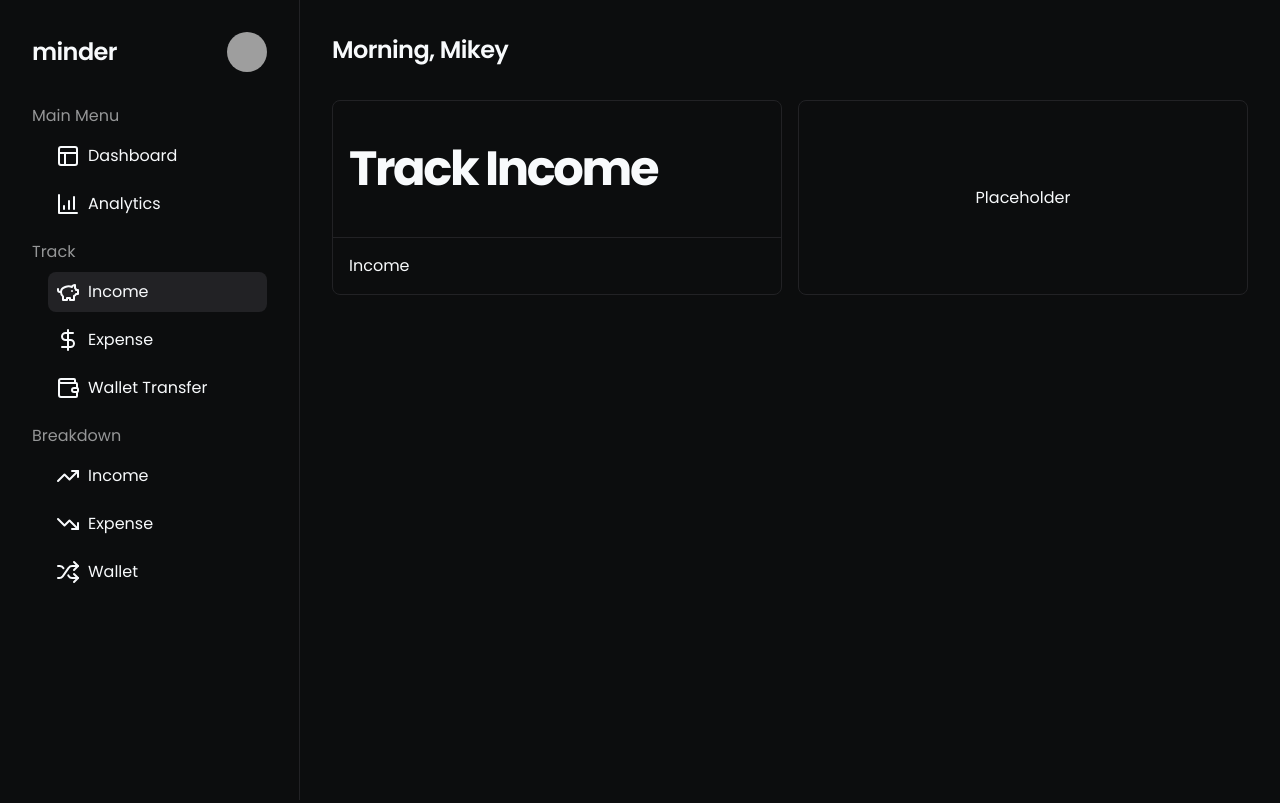
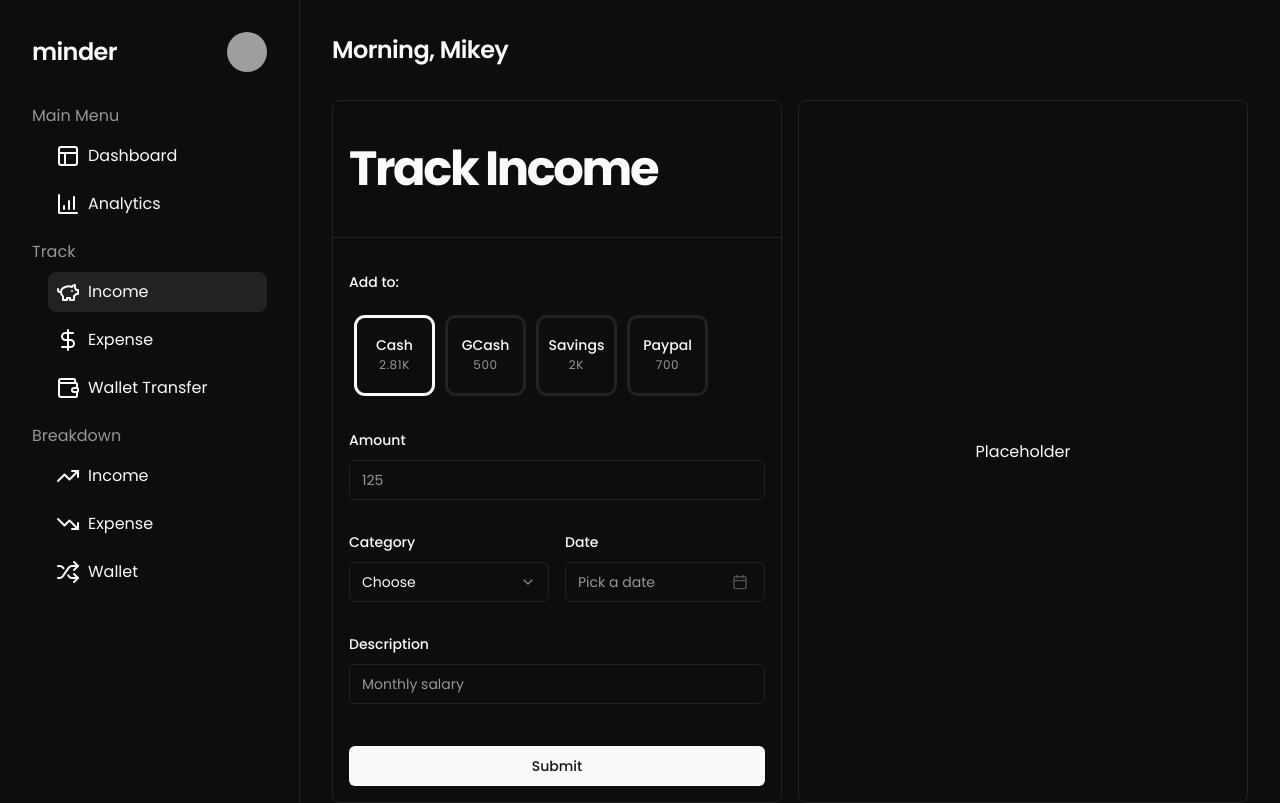
Before and after one commit to michaelcanonizado/minder, a Next.js app: page /income/track in a window 1280 px wide. Built offline with nearby package versions, Linux system fonts and the light colour scheme; grey boxes are pictures that could not be loaded.

Commit message:
feat: copy code from <Form.Transaction.Income/> and replace needed values

```diff
--- a/src/components/sections/form/transaction/Income.tsx
+++ b/src/components/sections/form/transaction/Income.tsx
@@ -1,4 +1,30 @@
+'use client';
+
 import React from 'react';
+import { z } from 'zod';
+import { zodResolver } from '@hookform/resolvers/zod';
+import { useForm } from 'react-hook-form';
+
+import { cn } from '@/lib/utils';
+
+import {
+  Form,
+  FormField,
+  FormItem,
+  FormControl,
+  FormLabel,
+  FormMessage
+} from '@/components/ui/form';
+import { Button } from '@/components/ui/button';
+
+import {
+  FormDatePicker,
+  FormSelect,
+  FormRadioCardGroup,
+  FormInput
+} from '../components';
+
+import trackIncomeSchema from '@/schemas/track-expense';
 
 const wallets = [
   {
@@ -114,7 +140,112 @@ const categories = [
 ];
 
 const Income = () => {
-  return <div>Income</div>;
+  const form = useForm<z.infer<typeof trackIncomeSchema>>({
+    resolver: zodResolver(trackIncomeSchema),
+    defaultValues: {
+      // I need to set each value a default value to remove the 'Warning: A component is changing an uncontrolled input to be controlled.' error from the <Input/> components. Amount is of type number, but i dont want to set its default value to 0 as i only want the placeholder to show, not prefill the <Input/> component. If you know a solution to this, feel free to pull request or commentat the repo.
+      // @ts-ignore
+      amount: '',
+      walletId: categories[0].id,
+      categoryId: '',
+      date: undefined,
+      description: ''
+    }
+  });
+
+  const onSubmit = (data: z.infer<typeof trackIncomeSchema>) => {
+    console.log(data);
+  };
+
+  return (
+    <Form {...form}>
+      <form
+        onSubmit={form.handleSubmit(onSubmit)}
+        className='mt-4 flex flex-col gap-4'
+      >
+        <div className='flex flex-col gap-1'>
+          <FormField
+            control={form.control}
+            name='walletId'
+            render={({ field }) => (
+              <FormItem className=''>
+                <FormLabel>Add to:</FormLabel>
+                <FormControl>
+                  <FormRadioCardGroup
+                    data={wallets}
+                    orientation='horizontal'
+                    field={field}
+                  />
+                </FormControl>
+                <FormMessage />
+              </FormItem>
+            )}
+          />
+
+          <FormField
+            control={form.control}
+            name='amount'
+            render={({ field }) => (
+              <FormItem className=''>
+                <FormLabel>Amount</FormLabel>
+                <FormControl>
+                  <FormInput type='text' placeholder='125' {...field} />
+                </FormControl>
+                <FormMessage />
+              </FormItem>
+            )}
+          />
+
+          <div className='grid grid-cols-2 gap-4'>
+            <FormField
+              control={form.control}
+              name='categoryId'
+              render={({ field }) => (
+                <FormItem>
+                  <FormLabel>Category</FormLabel>
+                  <FormSelect data={categories} field={field} />
+                  <FormMessage />
+                </FormItem>
+              )}
+            />
+
+            <FormField
+              control={form.control}
+              name='date'
+              render={({ field }) => (
+                <FormItem>
+                  <FormLabel>Date</FormLabel>
+                  <FormDatePicker field={field} />
+                  <FormMessage />
+                </FormItem>
+              )}
+            />
+          </div>
+
+          <FormField
+            control={form.control}
+            name='description'
+            render={({ field }) => (
+              <FormItem className=''>
+                <FormLabel>Description</FormLabel>
+                <FormControl>
+                  <FormInput
+                    type='text'
+                    placeholder='Monthly salary'
+                    {...field}
+                  />
+                </FormControl>
+                <FormMessage />
+              </FormItem>
+            )}
+          />
+        </div>
+        <Button type='submit' className='w-full'>
+          Submit
+        </Button>
+      </form>
+    </Form>
+  );
 };
 
 export default Income;
```
